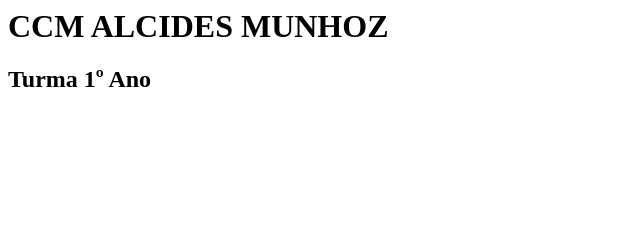
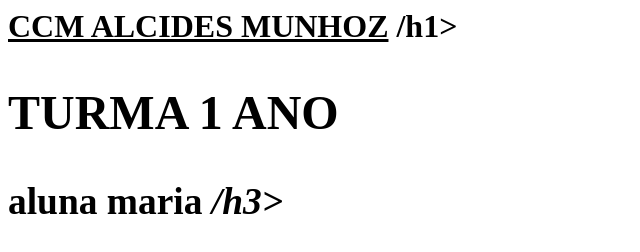
Before and after one commit to alvesmaria22/teste-maria, a plain HTML site: page index.html in a window 1280 px wide. Shown: the whole page, without its empty margins (0-640 px from the left). Drawn offline with Linux system fonts and the light colour scheme.

Commit message:
fyt6r65r

```diff
--- a/index.html
+++ b/index.html
@@ -1,4 +1,12 @@
-<h1></u>CCM ALCIDES MUNHOZ</u> <h1>
-<H2>Turma 1º Ano</H2>
-<h3
-</ALuna Maria</h3>
+<head>
+    <link rel="stylesheet" href="style.css">
+    </head>
+
+    <body>
+
+<h1><u>CCM ALCIDES MUNHOZ</u> /h1>
+</header>
+<main>
+    <h2>TURMA 1 ANO </h2>
+    <h3> aluna maria <i>/h3>
+</main>
```
Also changed, not shown: 2 other files.
